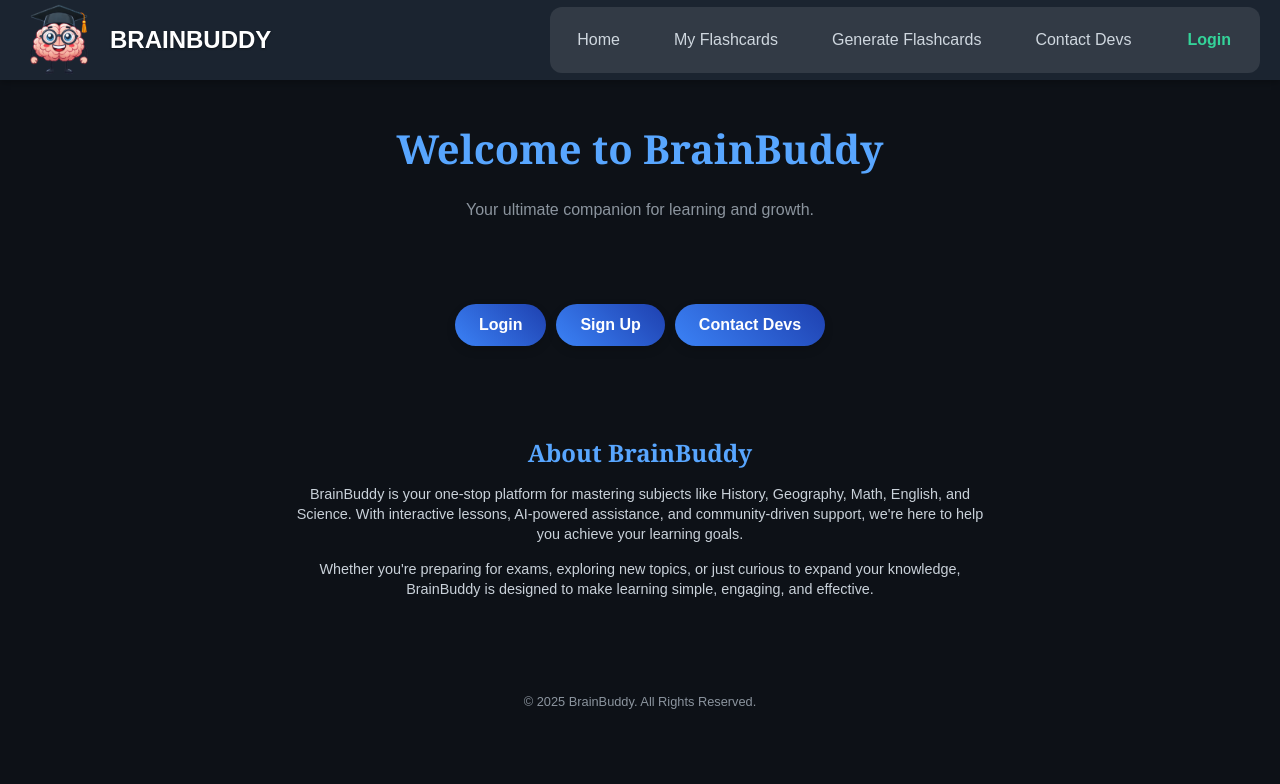
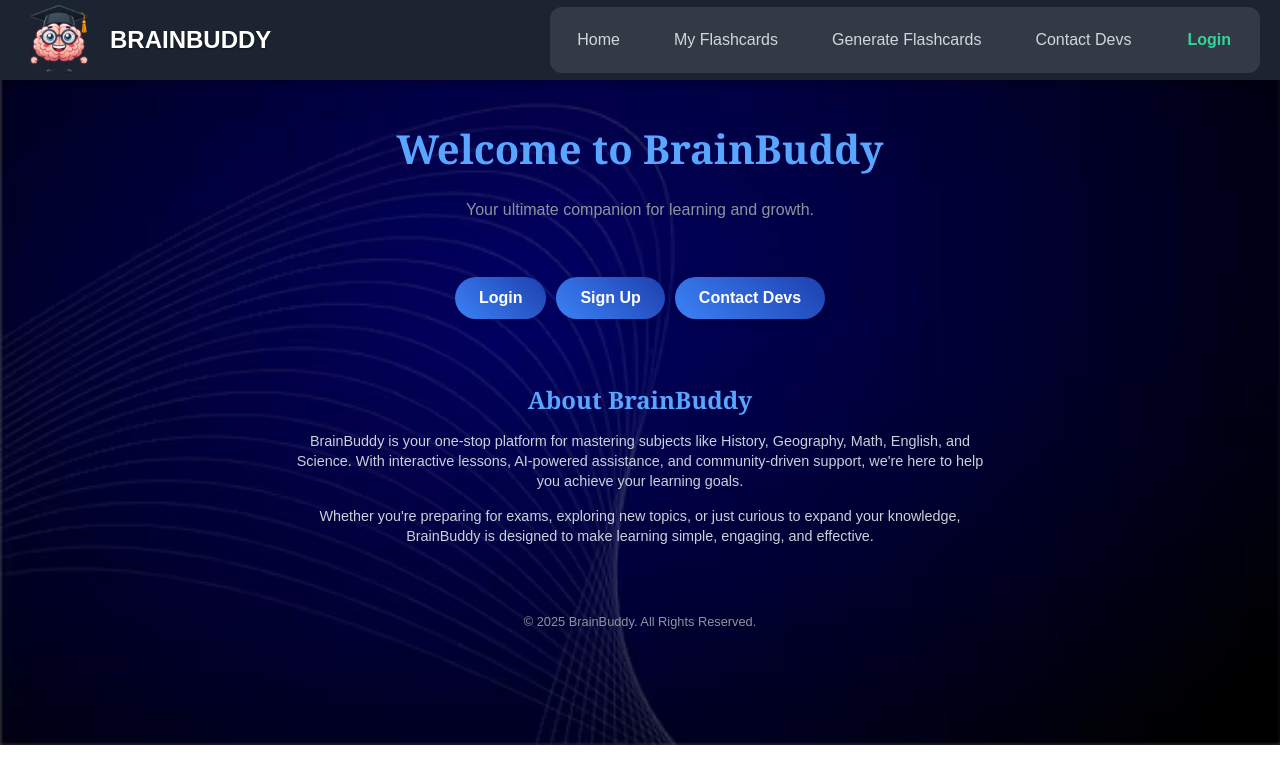
Before and after one commit to GrewalCreator/BrainBuddy, a React (Create React App) app in the folder frontend/: page / in a window 1280 px wide. Shown: the top 784 px of the page. Built offline with nearby package versions, Linux system fonts and the light colour scheme; no server answers.

Commit message:
Changed Background

```diff
--- a/frontend/src/assets/css/App.css
+++ b/frontend/src/assets/css/App.css
@@ -3,7 +3,8 @@ html, body {
   height: 100vh;
   margin: 0;
   padding: 0;
-  background-color: #0d1117;
+  background: url('../images/background.avif') no-repeat center center;
+  background-size:100%;
   color: #c9d1d9;
   font-family: 'Arial', sans-serif;
   line-height: 1.6;
--- a/frontend/src/assets/css/Launchpad.css
+++ b/frontend/src/assets/css/Launchpad.css
@@ -1,7 +1,7 @@
 
 .launchpad-container {
-  min-height: 90vh;
-  max-height: 100vh;
+  min-height: 80vh;
+  max-height: 90vh;
   display: flex;
   flex-direction: column;
   align-items: center;
```
Also changed, not shown: frontend/src/assets/images/background.avif (added).
